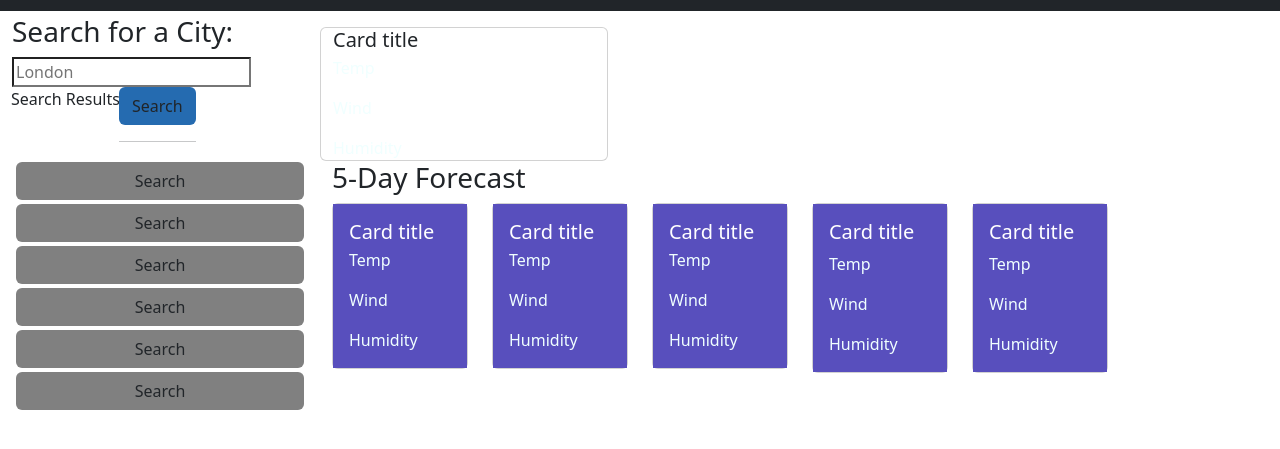
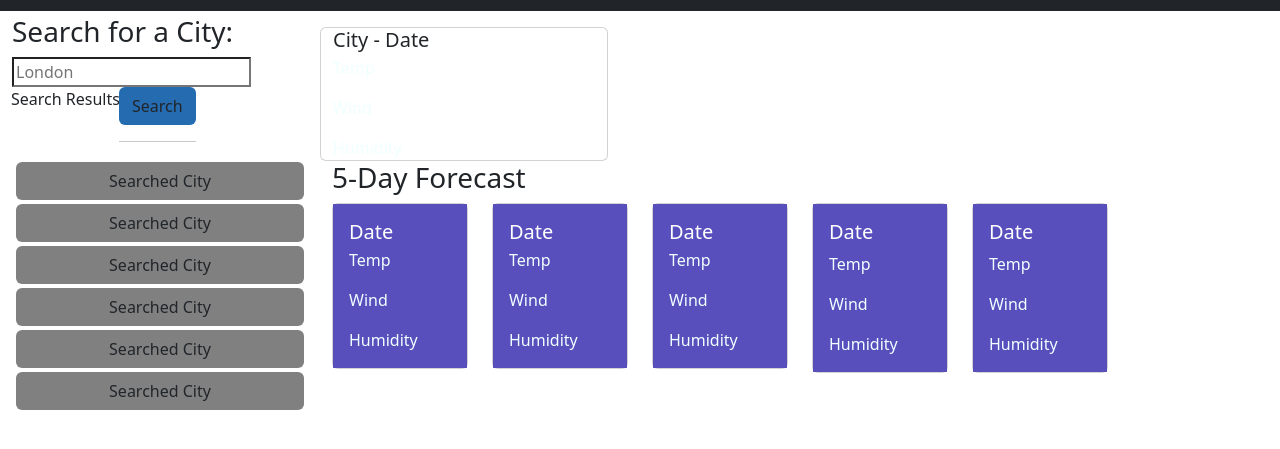
Before and after one commit to Ramaz-Didi/Weather-forecast-week8, a plain HTML site: page index.html in a window 1280 px wide. Shown: the part 61-510 px from the top of the page. Drawn offline with nearby package versions, Linux system fonts and the light colour scheme.

Commit message:
all working except history buttons responce

```diff
--- a/assets/script.js
+++ b/assets/script.js
@@ -6,7 +6,7 @@ let currentEl=document.querySelector("#current");
 var iconEl = document.createElement("img");
 var forecastIconEl=[];
 var historyButtonEl=[]
-if(localStorage.getItem("searchedCities") !== "null"){
+if ( localStorage.length >0 ){
   var searchedCities = JSON.parse(localStorage.getItem("searchedCities"));
   }
 for (let i = 0; i <= 5; i++) {
--- a/index.html
+++ b/index.html
@@ -59,7 +59,7 @@
          <!-- bootstrap card -->
           <div class="card" style="width: 18rem;">
             <div class="current-card-body">
-              <h5 class="card-title" id="current">Card title</h5>
+              <h5 class="card-title" id="current">City - Date</h5>
               <h6 class="card-subtitle mb-2 text-muted" id="icon"></h6>
               <p class="card-text" id="currentTemp">Temp</p>
               <p class="card-text" id="currentWind">Wind</p>
@@ -79,7 +79,7 @@
             <div class="col-sm-2 pb-3">
               <div class="card">
                 <div class="card-body" style="background-color: rgb(88, 79, 189);color: white;">
-                  <h5 class="card-title" id="forecast1">Card title</h5>
+                  <h5 class="card-title" id="forecast1">Date</h5>
                   <h6 class="card-subtitle mb-2 text-muted" id="forecast1icon"></h6>
                   <p class="card-text" id="forecast1Temp">Temp</p>
                   <p class="card-text" id="forecast1Wind">Wind</p>
@@ -92,7 +92,7 @@
             <div class="col-sm-2 pb-3">
               <div class="card">
                 <div class="card-body" style="background-color: rgb(88, 79, 189);color: white;"">
-                  <h5 class="card-title" id="forecast2">Card title</h5>
+                  <h5 class="card-title" id="forecast2">Date</h5>
                   <h6 class="card-subtitle mb-2 text-muted" id="forecast2icon"></h6>
                   <p class="card-text" id="forecast2Temp">Temp</p>
                   <p class="card-text" id="forecast2Wind">Wind</p>
@@ -105,7 +105,7 @@
             <div class="col-sm-2 pb-3">
               <div class="card">
                 <div class="card-body" style="background-color: rgb(88, 79, 189);color: white;"">
-                  <h5 class="card-title" id="forecast3">Card title</h5>
+                  <h5 class="card-title" id="forecast3">Date</h5>
                   <h6 class="card-subtitle mb-2 text-muted" id="forecast3icon"></h6>
                   <p class="card-text" id="forecast3Temp">Temp</p>
                   <p class="card-text" id="forecast3Wind">Wind</p>
@@ -118,7 +118,7 @@
             <div class="col-sm-2 pb-3">
               <div class="card">
                 <div class="card-body" style="background-color: rgb(88, 79, 189);color: white;"">
-                  <h5 class="card-title" id="forecast4">Card title</h5>
+                  <h5 class="card-title" id="forecast4">Date</h5>
                   <p class="card-title" id="forecast4icon"></p>
                   <p class="card-text" id="forecast4Temp">Temp</p>
                   <p class="card-text" id="forecast4Wind">Wind</p>
@@ -131,7 +131,7 @@
             <div class="col-sm-2 pb-3">
               <div class="card">
                 <div class="card-body" style="background-color: rgb(88, 79, 189);color: white;"">
-                  <h5 class="card-title" id="forecast5">Card title</h5>
+                  <h5 class="card-title" id="forecast5">Date</h5>
                   <p class="card-title" id="forecast5icon"></p>
                   <p class="card-text" id="forecast5Temp">Temp</p>
                   <p class="card-text" id="forecast5Wind">Wind</p>
```
Also changed, not shown: assets/Screenshots/Screenshot 2023-02-02 174736.jpg (added), assets/Screenshots/Screenshot 2023-02-02 174833.jpg (added), assets/Screenshots/Screenshot 2023-02-02 174923.jpg (added).
